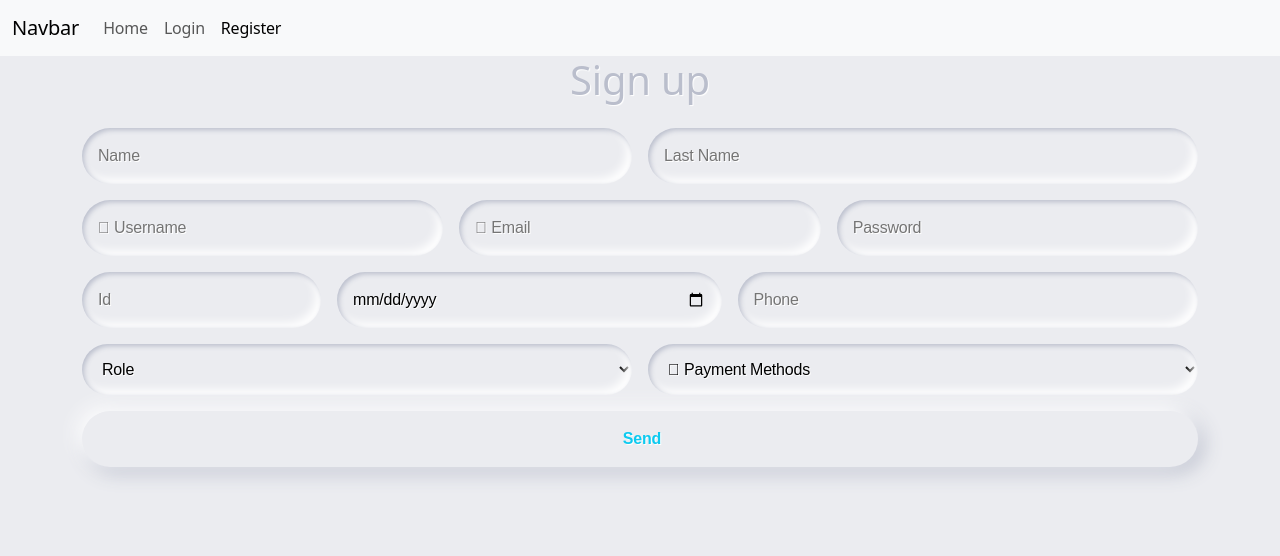
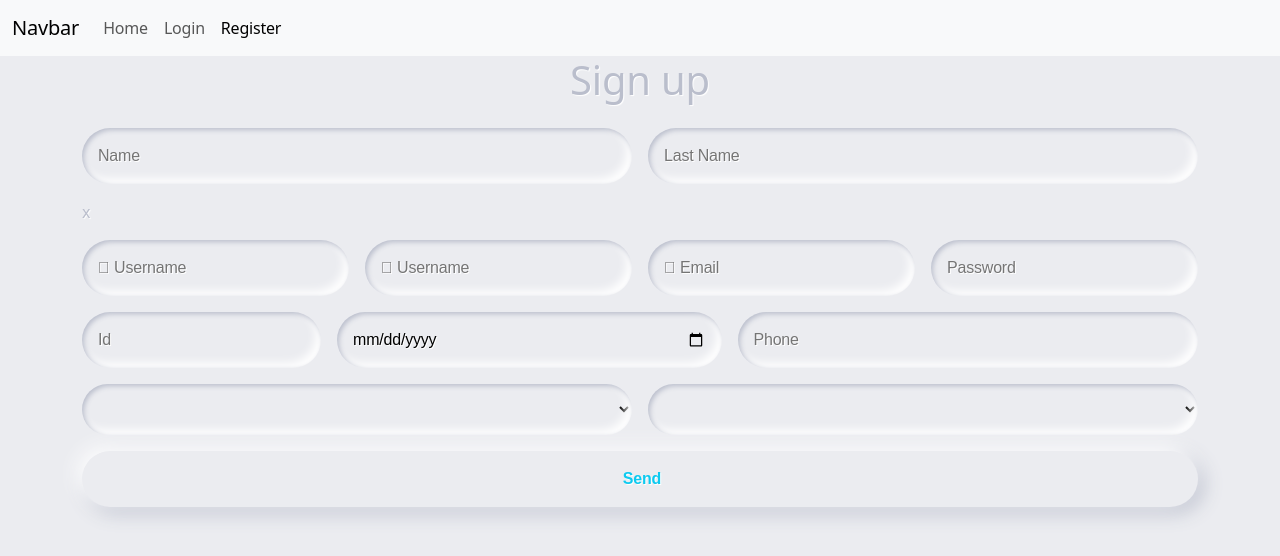
Before and after one commit to TzStrikerYT/bit-shop-v2-front, an Angular app: page /register in a window 1280 px wide. Shown: the top 556 px of the page. Built offline with nearby package versions, Linux system fonts and the light colour scheme.

Commit message:
[add] add new user

```diff
--- a/src/app/api/users/user.service.ts
+++ b/src/app/api/users/user.service.ts
@@ -1,5 +1,6 @@
 import { HttpClient } from '@angular/common/http';
 import { Injectable } from '@angular/core';
+import { User } from 'src/app/models/user.model';
 import { environment } from 'src/environments/environment.development';
 
 @Injectable({
@@ -8,6 +9,7 @@ import { environment } from 'src/environments/environment.development';
 export class UserService {
 
   urlApi = `${environment.API_URI}/user`
+  userToCreate: User = new User()
 
   constructor(private http: HttpClient) {
   }
@@ -17,5 +19,9 @@ export class UserService {
     return this.http.get(`${this.urlApi}/getAll`)
   }
 
+  createUser(data: User){
+    return this.http.post(`${this.urlApi}/create`, data)
+  }
+
 
 }
--- a/src/app/models/user.model.ts
+++ b/src/app/models/user.model.ts
@@ -1,4 +1,4 @@
-class User {
+export class User {
 
     //atributos
     active?: boolean
@@ -8,7 +8,7 @@ class User {
     email?:string
     id?: string
     lastName?: string
-    name?: string
+    name: string
     password?: string
     paymentMethods?: any[]
     phoneNumber?: string
@@ -31,7 +31,8 @@ class User {
         role = '',
         updatedAt = '',
         username = '',
-        _id = ''
+        _id = '',
+        name = ''
     ) {
         this.active = active;
         this.address = address;
@@ -47,6 +48,7 @@ class User {
         this.updatedAt = updatedAt;
         this.username = username;
         this._id = _id;
+        this.name = name
     }
 
 }
--- a/src/app/routes/register/register.component.html
+++ b/src/app/routes/register/register.component.html
@@ -1,46 +1,117 @@
 <div class="container">
   <div class="row">
     <div class="col">
-      <form>
+      <!-- formulario -->
+      <form #userForm="ngForm" (ngSubmit)="createUser(userForm)">
         <div class="d-flex flex-column gap-3">
           <div class="d-flex justify-content-center">
             <h1>Sign up</h1>
           </div>
           <div class="d-flex flex-column flex-sm-row gap-3">
-            <input type="text" placeholder="Name" />
-            <input type="text" placeholder="Last Name" />
+            <input
+              name="name"
+              #name="ngModel"
+              [(ngModel)]="userService.userToCreate.name"
+              type="text"
+              placeholder="Name"
+            />
+            <input
+              name="lastName"
+              #lastName="ngModel"
+              [(ngModel)]="userService.userToCreate.lastName"
+              type="text"
+              placeholder="Last Name"
+            />
           </div>
+          x
           <div class="d-flex gap-3 flex-column flex-md-row">
-            <input class="icon" type="text" placeholder=" Username" />
-            <input class="icon" type="text" placeholder=" Email" />
-            <input type="password" placeholder="Password" />
+            <input
+              class="icon"
+              name="username"
+              #username="ngModel"
+              [(ngModel)]="userService.userToCreate.username"
+              type="text"
+              placeholder=" Username"
+            />
+            <input
+              class="icon"
+              name="address"
+              #address="ngModel"
+              [(ngModel)]="userService.userToCreate.address"
+              type="text"
+              placeholder=" Username"
+            />
+            <input
+              class="icon"
+              name="email"
+              #email="ngModel"
+              [(ngModel)]="userService.userToCreate.email"
+              type="text"
+              placeholder=" Email"
+            />
+            <input
+              name="password"
+              #password="ngModel"
+              [(ngModel)]="userService.userToCreate.password"
+              type="password"
+              placeholder="Password"
+            />
           </div>
           <div class="d-flex gap-3 flex-column flex-md-row">
             <div class="flex-grow-2">
-              <input type="text" placeholder="Id" />
+              <input
+                name="id"
+                #id="ngModel"
+                [(ngModel)]="userService.userToCreate.id"
+                type="text"
+                placeholder="Id"
+              />
             </div>
             <div class="flex-grow-1">
-              <input type="date" placeholder="Date Birth" />
+              <input
+                name="dateBirth"
+                #dateBirth="ngModel"
+                [(ngModel)]="userService.userToCreate.dateBirth"
+                type="date"
+                placeholder="Date Birth"
+              />
             </div>
             <div class="flex-grow-1">
-              <input class="icon" type="text" placeholder="Phone" />
+              <input
+                class="icon"
+                name="phoneNumber"
+                #phoneNumber="ngModel"
+                [(ngModel)]="userService.userToCreate.phoneNumber"
+                type="text"
+                placeholder="Phone"
+              />
             </div>
           </div>
           <div class="d-flex flex-column flex-sm-row gap-3">
-            <select class="">
+            <select
+              class=""
+              name="role"
+              #role="ngModel"
+              [(ngModel)]="userService.userToCreate.role"
+            >
               <option selected>Role</option>
               <option value="1">Administrador</option>
               <option value="2">Subscriptor</option>
               <option value="3">Cliente</option>
             </select>
-            <select class="">
+            <select
+              class=""
+              name="paymentMethods"
+              #paymentMethods="ngModel"
+              [(ngModel)]="userService.userToCreate.paymentMethods"
+            >
               <option selected> Payment Methods</option>
               <option value="1">Credit Card</option>
               <option value="2">Debit Card</option>
               <option value="3">Transfer</option>
             </select>
           </div>
-          <button class="text-info rounded-5" type="button">
+          <button class="text-info rounded-5" type="submit">
             <i class="fa-solid fa-paper-plane pe-1"></i> Send
           </button>
         </div>
--- a/src/app/routes/register/register.component.ts
+++ b/src/app/routes/register/register.component.ts
@@ -1,4 +1,6 @@
 import { Component } from '@angular/core';
+import { NgForm } from '@angular/forms';
+import { UserService } from 'src/app/api/users/user.service';
 
 @Component({
   selector: 'app-register',
@@ -7,4 +9,19 @@ import { Component } from '@angular/core';
 })
 export class RegisterComponent {
 
+  constructor(public userService: UserService){
+
+  }
+
+  createUser(form: NgForm){
+
+    // revisar los campos
+    let data = form.value
+
+    this.userService.createUser(data).subscribe((data: any) => {
+      console.log(data)
+      alert(data.status > 399 ? data.error.msg : data.msg)
+    })
+  }
+
 }
```
